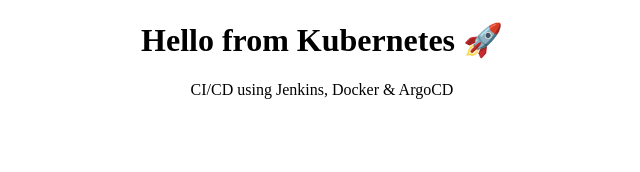
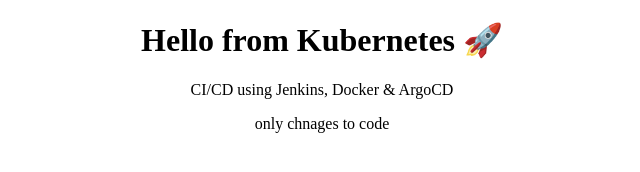
Before and after one commit to sagarpatil28dec98/demoyoutubeautomation, a plain HTML site: page app/html/index.html in a window 1280 px wide. Shown: the whole page, without its empty margins (318-958 px from the left). Drawn offline with Linux system fonts and the light colour scheme.

Commit message:
code changes to 3

```diff
--- a/app/html/index.html
+++ b/app/html/index.html
@@ -6,5 +6,6 @@
 <body style="text-align:center;">
   <h1>Hello from Kubernetes 🚀</h1>
   <p>CI/CD using Jenkins, Docker & ArgoCD</p>
+  <p>only chnages  to code</p>
 </body>
 </html>
```
